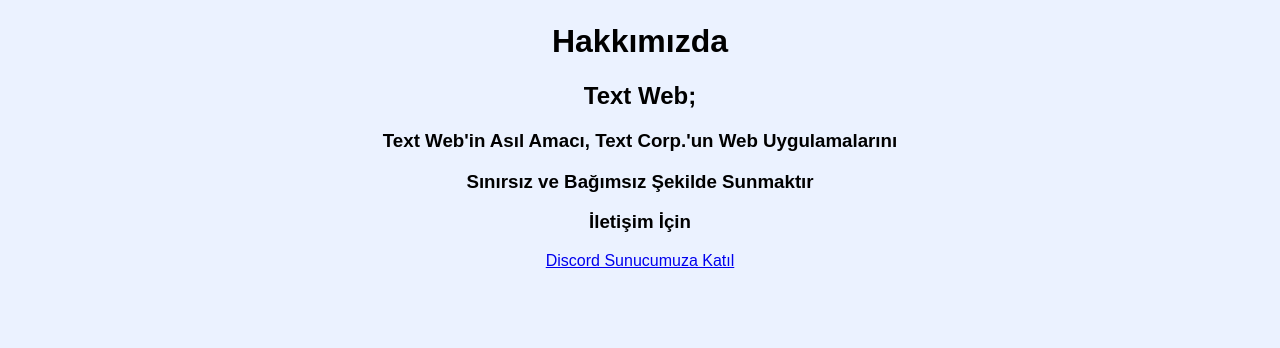
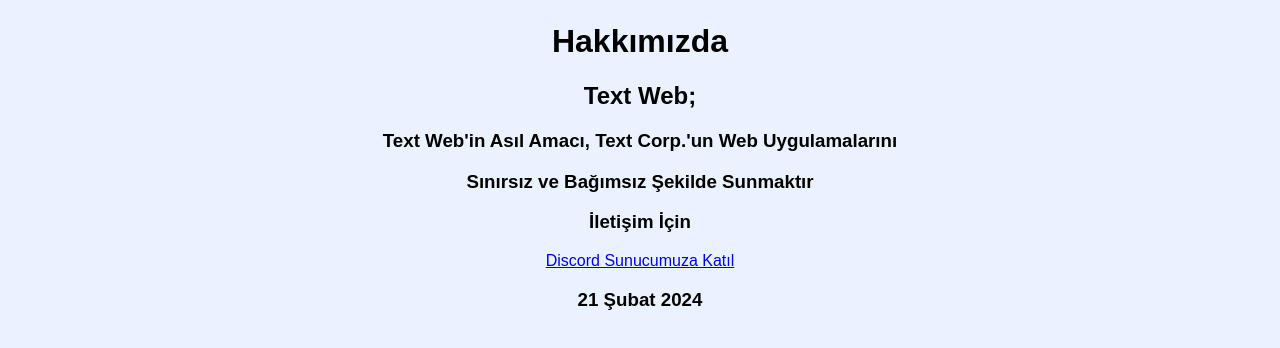
Before and after one commit to TextCorp/text-web.github.io, a plain HTML site: page hakkimizda.html in a window 1280 px wide. Shown: the part 78-426 px from the top of the page. Drawn offline with Linux system fonts and the light colour scheme.

Commit message:
Update hakkimizda.html

```diff
--- a/hakkimizda.html
+++ b/hakkimizda.html
@@ -39,6 +39,7 @@
     <text> </text>   <h3>İletişim İçin</h3>
     <a>
         <a href="https://discord.gg/DZzEdtVFu8">Discord Sunucumuza Katıl</a>
+        <h3>21 Şubat 2024</h3>
 
     </a>
 
```
